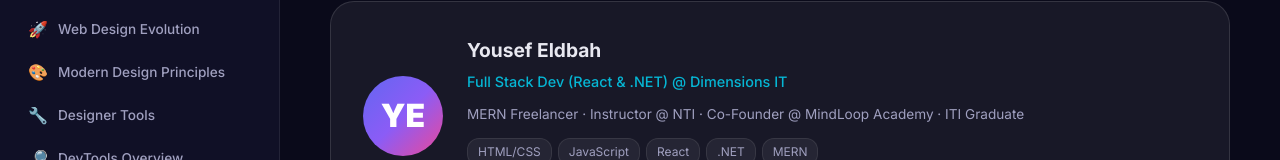
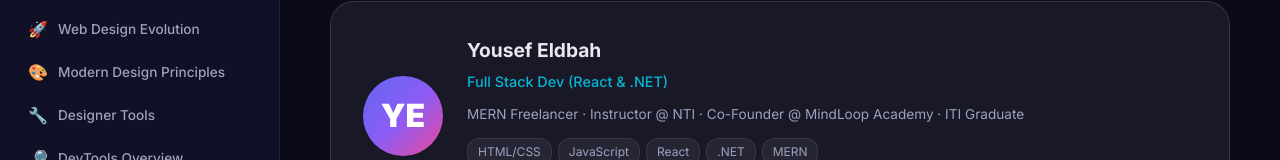
Before and after one commit to yousef-eldbah/web-design-session-01, a plain HTML site: page index.html in a window 1280 px wide. Shown: the part 509-669 px from the top of the page. Drawn offline with Linux system fonts and the light colour scheme.

```diff
--- a/index.html
+++ b/index.html
@@ -346,7 +346,7 @@
   <div class="instructor-avatar">YE</div>
   <div class="instructor-info">
     <h3>Yousef Eldbah</h3>
-    <div class="role">Full Stack Dev (React & .NET) @ Dimensions IT</div>
+    <div class="role">Full Stack Dev (React & .NET)</div>
     <div class="bio">MERN Freelancer &middot; Instructor @ NTI &middot; Co-Founder @ MindLoop Academy &middot; ITI Graduate</div>
     <div class="instructor-tags">
       <span class="instructor-tag">HTML/CSS</span>
```
